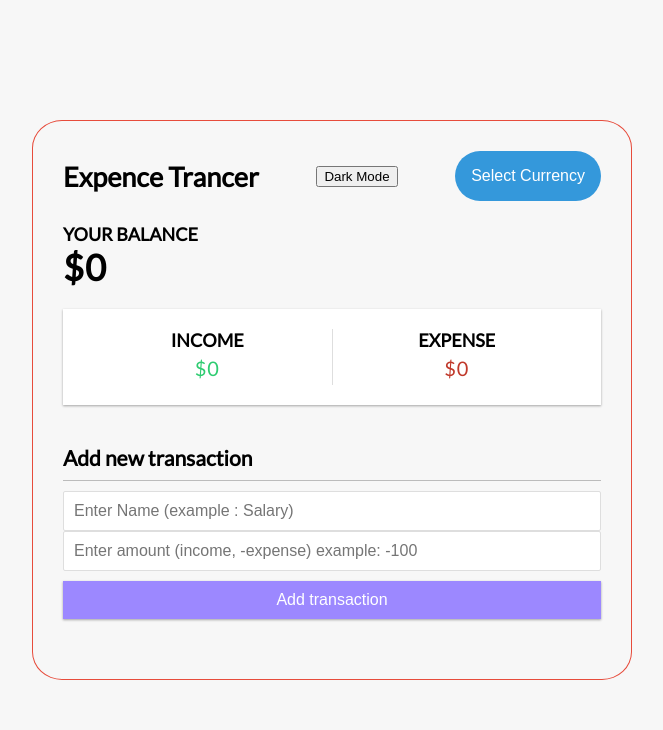
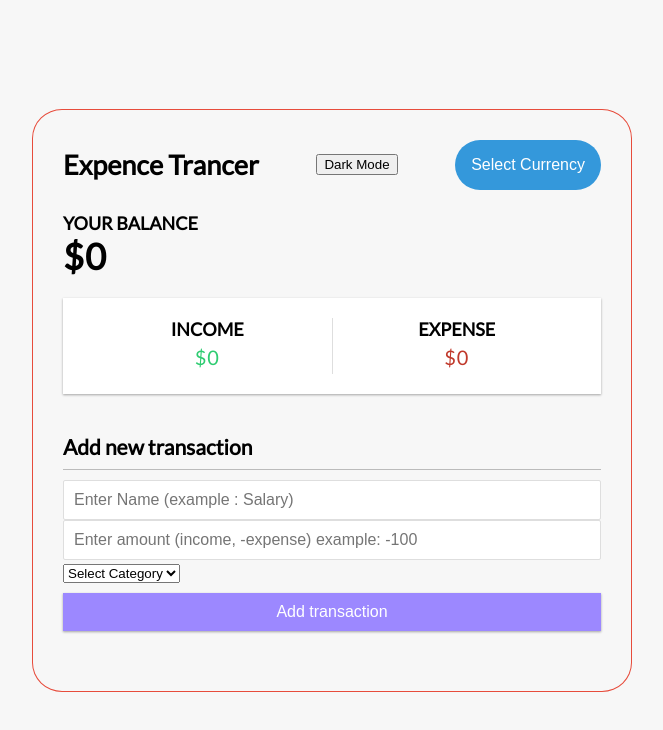
Before and after one commit to henriits/budget_planner_vue_ts, a Vue app: page / in a window 1280 px wide. Shown: the top 730 px of the page, without its empty margins (308-971 px from the left). Built offline with nearby package versions, Linux system fonts and the light colour scheme.

Commit message:
feat: categories added to transactions + colors

```diff
--- a/src/App.vue
+++ b/src/App.vue
@@ -89,6 +89,7 @@ const handleTransactionSubmitted = (transactionData) => {
     id: generateUniqueId(),
     text: transactionData.text,
     amount: transactionData.amount,
+    category: transactionData.category
   });
   saveTransactionsToLocalStorage();
   toast.success("Transaction added!");
--- a/src/components/AddTransaction.vue
+++ b/src/components/AddTransaction.vue
@@ -2,20 +2,17 @@
   <h3>Add new transaction</h3>
   <form id="form" @submit.prevent="onSubmit">
     <div class="form-control">
-      <input
-        type="text"
-        id="text"
-        v-model="text"
-        placeholder="Enter Name (example : Salary)"
-      />
+      <input type="text" id="text" v-model="text" placeholder="Enter Name (example : Salary)" />
     </div>
     <div class="form-control">
-      <input
-        type="text"
-        id="amount"
-        v-model="amount"
-        placeholder="Enter amount (income, -expense) example: -100"
-      />
+      <input type="text" id="amount" v-model="amount" placeholder="Enter amount (income, -expense) example: -100" />
+    </div>
+    <div class="form-control">
+      <select v-model="selectedCategory" @change="changeCategoryColor">
+        <option value="">Select Category</option>
+        <option v-for="category in categories" :key="category" :style="{ color: categoryColors[category] }">{{ category
+          }}</option>
+      </select>
     </div>
     <button class="btn">Add transaction</button>
   </form>
@@ -27,21 +24,55 @@ import { useToast } from "vue-toastification";
 
 const text = ref("");
 const amount = ref("");
+const selectedCategory = ref("");
 const emit = defineEmits(["transactionSubmitted"]);
 const toast = useToast();
 
+const categories = [
+  "Food",
+  "Transportation",
+  "Shopping",
+  "Entertainment",
+  "Utilities",
+  "Others"
+];
+
+const categoryColors = {
+  "Food": "#1c9e1c",
+  "Transportation": "#ff7f00",
+  "Shopping": "#ff3333",
+  "Entertainment": "#0099ff",
+  "Utilities": "#9933ff",
+  "Others": "#666666"
+};
+
+
+
 const onSubmit = () => {
-  if (!text.value || !amount.value) {
-    toast.error("Both fields must be filled!");
+  if (!text.value || !amount.value || !selectedCategory.value) {
+    toast.error("All fields must be filled!");
     return;
   }
   const transactionData = {
     text: text.value,
     amount: parseFloat(amount.value),
+    category: selectedCategory.value,
+    categoryColor: categoryColors[selectedCategory.value] // Pass category color
   };
 
   emit("transactionSubmitted", transactionData);
   text.value = "";
   amount.value = "";
+  selectedCategory.value = "";
 };
 </script>
+<style>
+.category-bubble {
+  background-color: aqua;
+  /* currenty added default color  need to make dynamicly changed*/
+
+  border-radius: 10px;
+  padding: 2px 8px;
+  margin-left: 10px;
+}
+</style>
--- a/src/components/TransactionList.vue
+++ b/src/components/TransactionList.vue
@@ -2,7 +2,12 @@
   <h3 v-if="transactions.length > 0">History</h3>
   <ul id="list" class="list" v-if="transactions.length > 0">
     <li v-for="transaction in transactions" :key="transaction.id" :class="transaction.amount < 0 ? 'minus' : 'plus'">
-      {{ transaction.text }} <span> {{ currencySymbol }}{{ transaction.amount }}</span>
+      <div>
+        <span>{{ transaction.text }}</span>
+        <span class="category-bubble">{{ transaction.category
+          }}</span>
+      </div>
+      <span> {{ currencySymbol }}{{ transaction.amount }}</span>
       <button @click="deleteTransaction(transaction.id)" class="delete-btn">x</button>
     </li>
   </ul>
```
